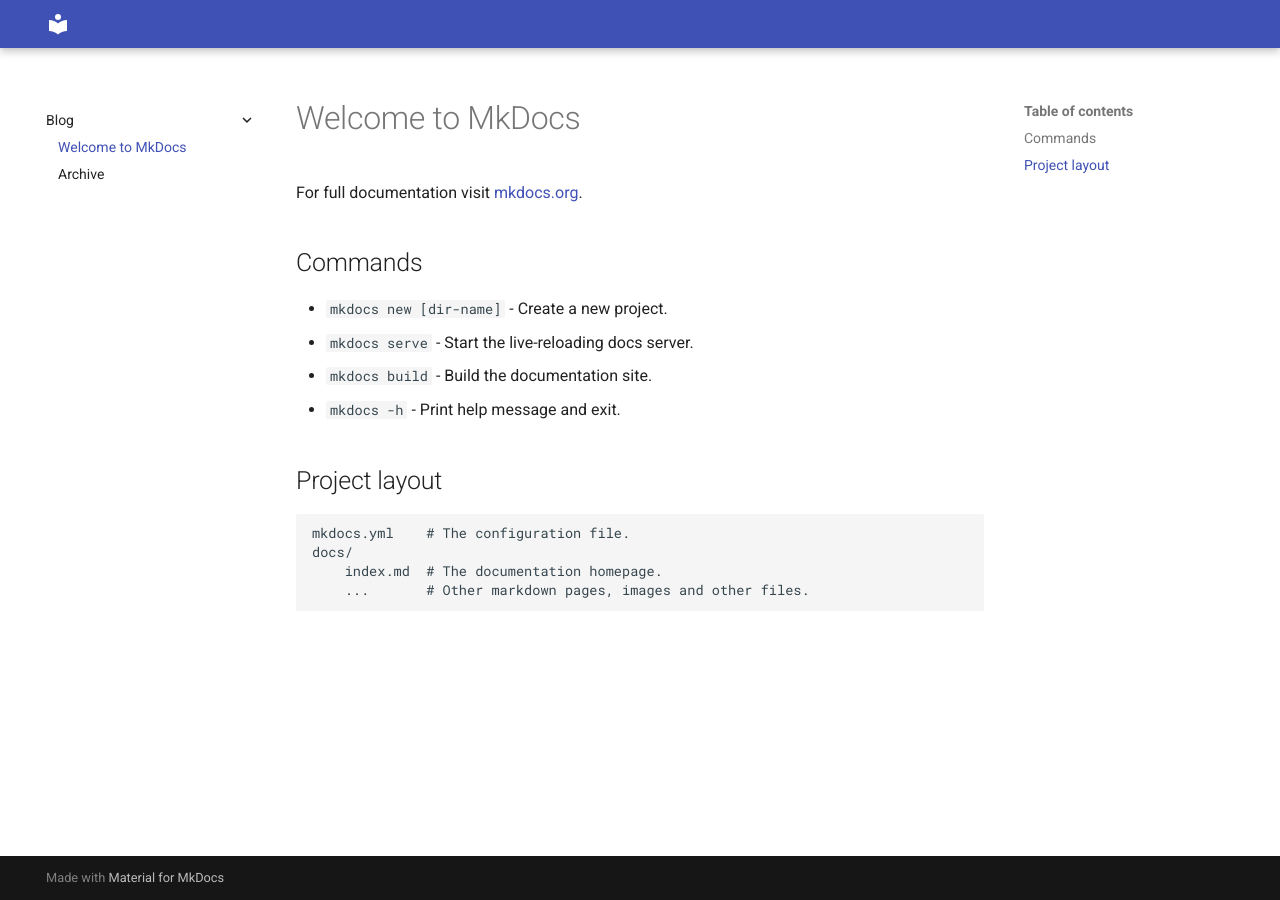
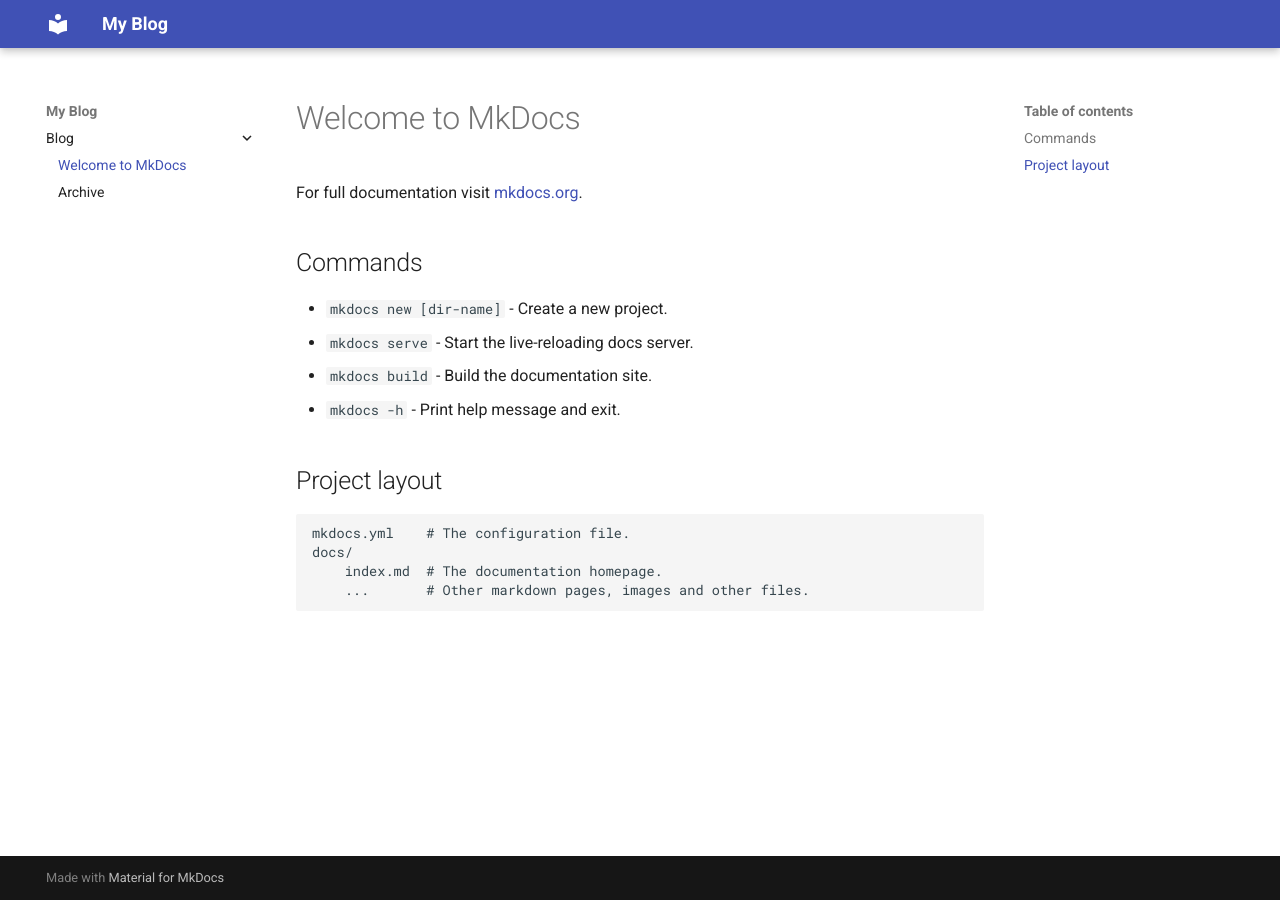
Before and after one commit to SulmanK/Blog, an MkDocs documentation site: the page built from docs/blog/index.md, in a window 1280 px wide. Built offline with MkDocs 1.6.1 and Material for MkDocs 9.7.7, drawn with Linux system fonts in a browser that asks for light colours.

Commit message:
blog site name

```diff
--- a/mkdocs.yml
+++ b/mkdocs.yml
@@ -1,4 +1,4 @@
-#site_name: My Docs
+site_name: My Blog
 theme:
   name: material
 plugins:
```
